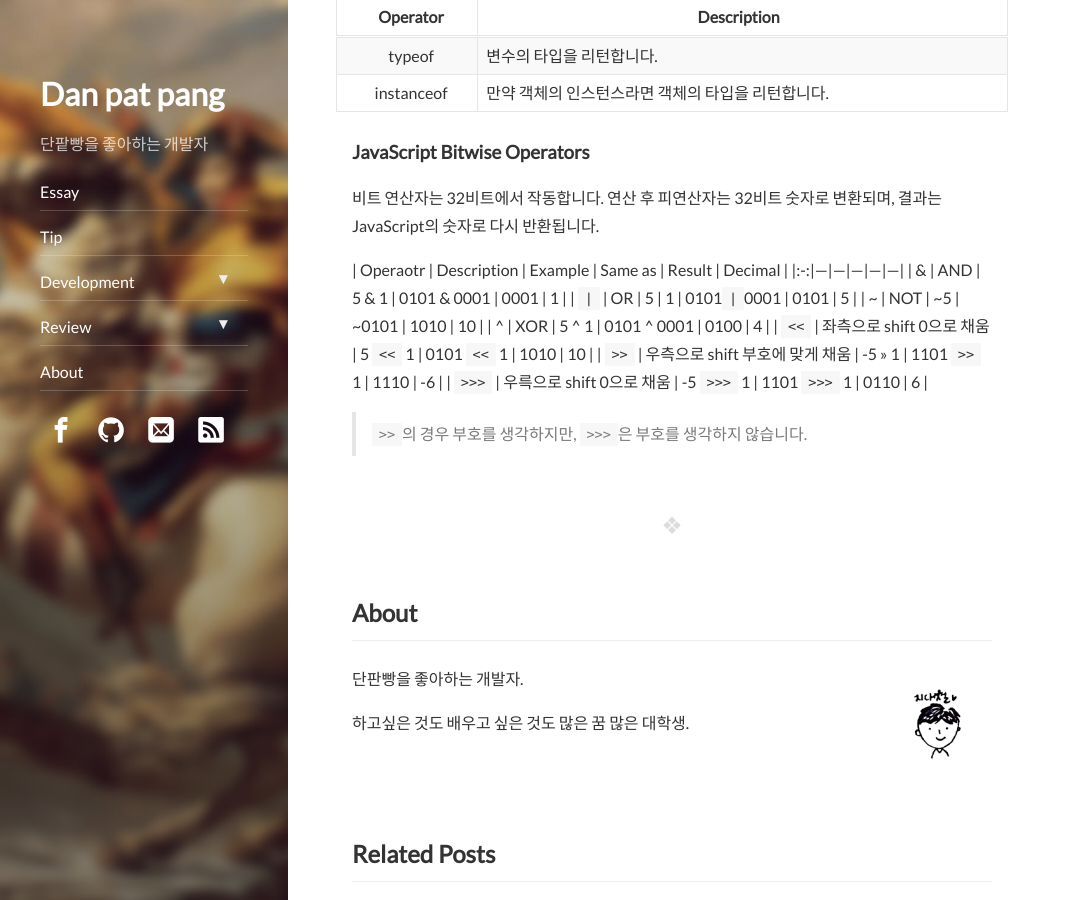
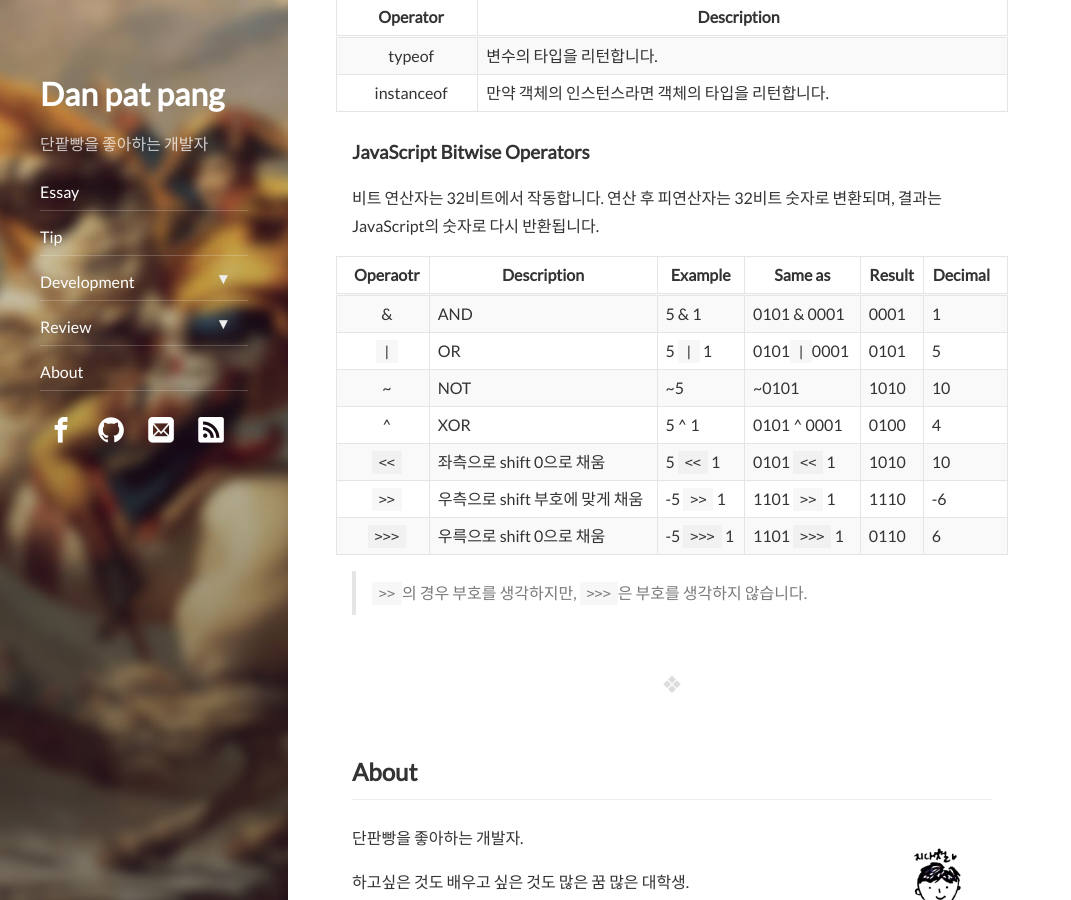
Before and after one commit to Danpatpang/Danpatpang.github.io, a Jekyll site: the page built from _posts/2017-10-09-JavaScript_W3C_8.md, in a window 1280 px wide and 900 px high, scrolled down 2422 px. Shown: the whole window, without its empty margins (0-1071 px from the left). Built offline with Jekyll 4.4.1, drawn with Linux system fonts in a browser that asks for light colours; nearby versions of some CDN libraries; some web fonts are replaced; comment, search, counter and statistics services are not loaded.

Commit message:
change posting

```diff
--- a/_posts/2017-10-09-JavaScript_W3C_8.md
+++ b/_posts/2017-10-09-JavaScript_W3C_8.md
@@ -86,7 +86,7 @@ _ _ _
 | >= | 이상이다. |
 | <= | 이하이다. |
 | ? | 삼항 조건 연산자 |
-> 비교 연산자의 자세한 부분은 [JS Comparisons]()에서 다루겠습니다.
+> 비교 연산자의 자세한 부분은 [JS Comparisons](https://www.w3schools.com/js/js_comparisons.asp)에서 다루겠습니다.
 
 ### JavaScript Logical Operators
 
@@ -110,10 +110,11 @@ _ _ _
 | Operaotr | Description | Example | Same as | Result | Decimal |
 |:-:|---|---|---|---|---|
 | & | AND | 5 & 1 | 0101 & 0001 | 0001 | 1 |
-| `|` | OR | 5 | 1 | 0101`|`0001 | 0101 | 5 |
+| `|` | OR | 5 `|` 1 | 0101`|`0001 | 0101 | 5 |
 | ~ | NOT | ~5 | ~0101 | 1010 | 10 |
 | ^ | XOR | 5 ^ 1 | 0101 ^ 0001 | 0100 | 4 |
 | `<<` | 좌측으로 shift 0으로 채움 | 5 `<<` 1 | 0101 `<<` 1 | 1010 | 10 |
-| `>>` | 우측으로 shift 부호에 맞게 채움 | -5 >> 1 | 1101 `>>` 1 | 1110 | -6 |
+| `>>` | 우측으로 shift 부호에 맞게 채움 | -5 `>>` 1 | 1101 `>>` 1 | 1110 | -6 |
 | `>>>` | 우륵으로 shift 0으로 채움 | -5 `>>>` 1 | 1101 `>>>` 1 | 0110 | 6 |
+
 > `>>`의 경우 부호를 생각하지만, `>>>`은 부호를 생각하지 않습니다.<br>
```
